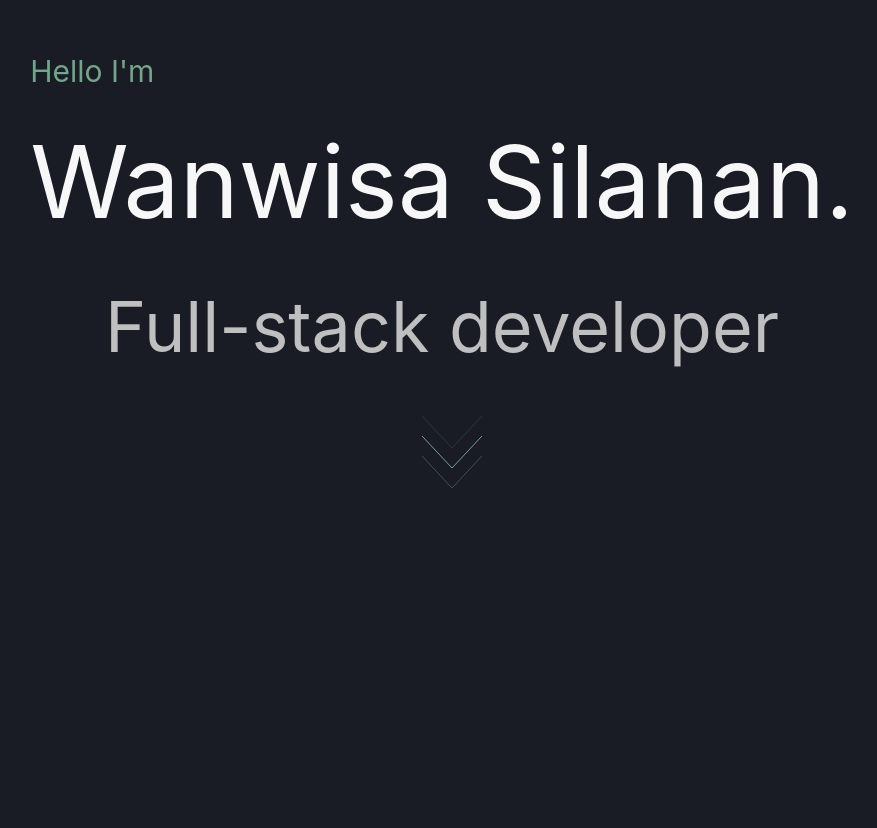
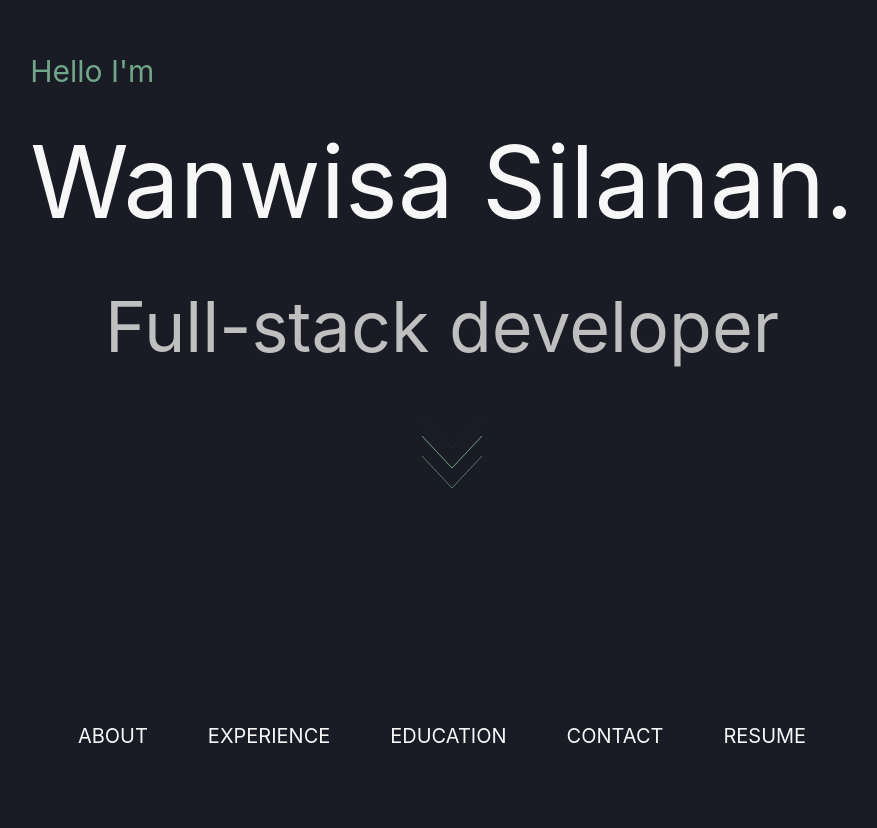
Before and after one commit to maydayo/resume, a React (Create React App) app: page / in a window 1280 px wide. Shown: the part 124-952 px from the top of the page, without its empty margins (198-1075 px from the left). Built offline with nearby package versions, Linux system fonts and the light colour scheme.

Commit message:
horizontal header

```diff
--- a/src/App.js
+++ b/src/App.js
@@ -18,14 +18,13 @@ const App = () => {
   }, []);
   return (
     <div className="content-warper">
+      <Navigation />
       <Home />
-      {/* <Header /> */}
+      <Header />
       <About />
       <Experience />
       <Education />
       <Contact />
-      <Navigation />
-
     </div>
   );
 };
--- a/src/components/Header/HamburgerIcon.js
+++ /dev/null
@@ -1,20 +0,0 @@
-import React from "react";
-const HamburgerIcon = ({ isSidebarOpen, toggleSidebar }) => {
-  return (
-    <div
-      className={
-        isSidebarOpen
-          ? "d-none hamburger hamburger--spin is-active"
-          : "d-none hamburger hamburger--spin"
-      }
-      onClick={() => {
-        return toggleSidebar();
-      }}
-      type="button"
-    >
-      <span className="hamburger-box"></span>
-    </div>
-  );
-};
-
-export default HamburgerIcon;
--- a/src/components/Header/Header.js
+++ b/src/components/Header/Header.js
@@ -1,26 +1,10 @@
-import React, { useState } from "react";
-import HamburgerIcon from "./HamburgerIcon";
-import VerticalHeader from "./VerticalHeader";
+import React from "react";
 import HorizontalHeader from "./HorizontalHeader";
 
 const Header = () => {
-  const [isSidebarOpen, setIsSidebarOpen] = useState(false);
-
-  const toggleSidebar = () => {
-    setIsSidebarOpen(!isSidebarOpen);
-  };
-
   return (
     <div className="header">
-      <HamburgerIcon
-        toggleSidebar={toggleSidebar}
-        isSidebarOpen={isSidebarOpen}
-      />
       <HorizontalHeader />
-      <VerticalHeader
-        toggleSidebar={toggleSidebar}
-        isSidebarOpen={isSidebarOpen}
-      />
     </div>
   );
 };
--- a/src/components/Header/HorizontalHeader.js
+++ b/src/components/Header/HorizontalHeader.js
@@ -12,8 +12,8 @@ const navItem = navLinks.map(item => {
   );
 });
 const HorizontalHeader = () => (
-  <nav className="navigation-container">
-    <ul className="navigation">{navItem}</ul>
+  <nav className="horizontal-navigation-container">
+    <ul className="horizontal-navigation">{navItem}</ul>
   </nav>
 );
 export default HorizontalHeader;
--- a/src/components/Header/SidebarContent.js
+++ /dev/null
@@ -1,24 +0,0 @@
-import React from "react";
-
-import { navLinks } from "../../config";
-
-const SidebarContent = ({ toggleSidebar }) => {
-  const handleClick = () => {
-    toggleSidebar();
-  };
-
-  const navItem = navLinks.map(item => {
-    const { name, url } = item;
-    return (
-      <li class="nav__item" key={name}>
-        <a onClick={handleClick} href={url} class="nav__link">
-          <span>{name}</span>
-        </a>
-      </li>
-    );
-  });
-
-  return <div>{navItem}</div>;
-};
-
-export default SidebarContent;
--- a/src/components/Header/VerticalHeader.js
+++ /dev/null
@@ -1,20 +0,0 @@
-import React from "react";
-
-import SidebarContent from "./SidebarContent";
-
-const isServer = typeof window === "undefined";
-
-const VerticalHeader = ({ isSidebarOpen, toggleSidebar }) => {
-  return isSidebarOpen ? (
-    <div>
-      <SidebarContent
-        toggleSidebar={toggleSidebar}
-        isSidebarOpen={isSidebarOpen}
-      />
-    </div>
-  ) : (
-    <div />
-  );
-};
-
-export default VerticalHeader;
--- a/src/styles/css/style.css
+++ b/src/styles/css/style.css
@@ -37,7 +37,8 @@ html {
 
 body {
   box-sizing: border-box;
-  width: 100%; }
+  width: 100%;
+  overflow-x: hidden; }
 
 a {
   display: inline-block;
@@ -63,9 +64,13 @@ a {
   width: 100%;
   display: flex;
   align-items: center;
-  justify-content: space-between;
+  justify-content: center;
   padding: 0 3rem;
-  z-index: 20; }
+  z-index: 20;
+  overflow-x: hidden; }
+  @media screen and (max-width: 480px) {
+    .header {
+      visibility: hidden; } }
   .header__logo {
     width: 7rem; }
   .header__logo:hover {
--- a/src/styles/sass/base/_base.scss
+++ b/src/styles/sass/base/_base.scss
@@ -10,11 +10,13 @@ html {
   font-size: 62.5%;
   background-color: $color-background;
   scroll-behavior: smooth;
+
 }
 
 body {
   box-sizing: border-box;
   width: 100%;
+  overflow-x: hidden;
 }
 
 // section {
--- a/src/styles/sass/components/_header.scss
+++ b/src/styles/sass/components/_header.scss
@@ -9,9 +9,15 @@
   width: 100%;
   display: flex;
   align-items: center;
-  justify-content: space-between;
+  justify-content: center;
   padding: 0 3rem;
   z-index: 20;
+  overflow-x: hidden;
+  @media screen and (max-width: $screenXxsMax) {
+    // 320 - 480
+    visibility: hidden ;
+    //padding: 0px 25px;
+  }
 
   &__logo {
     width: 7rem;
```
